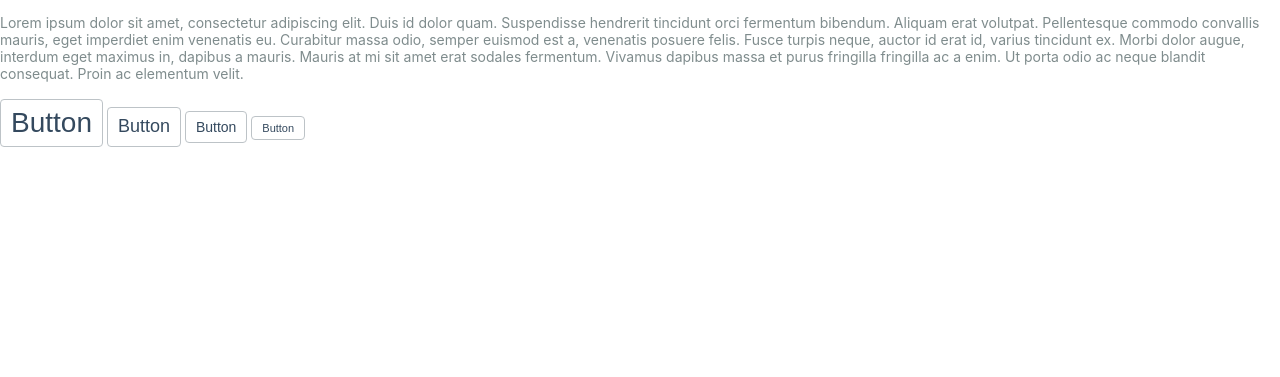
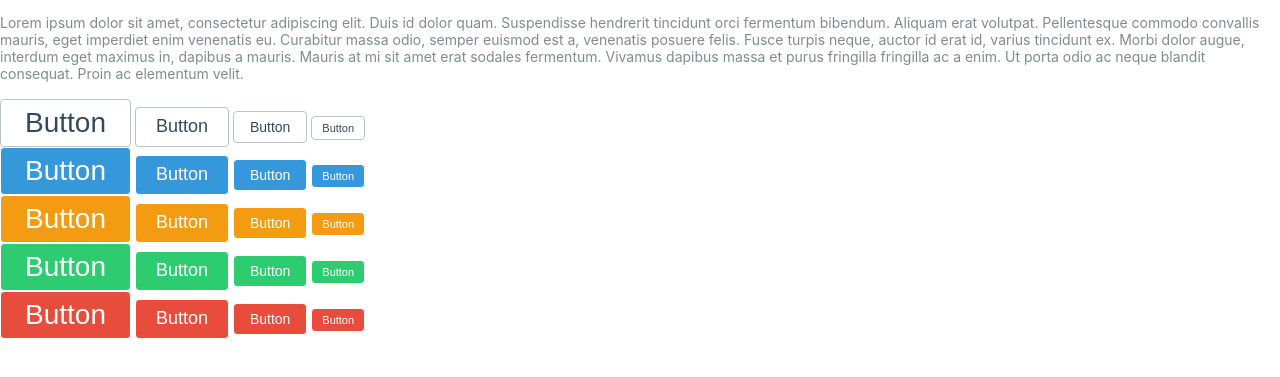
Before and after one commit to awwwesome-css/awwwesome-css, a website: page index.html in a window 1280 px wide. Shown: the part 245-622 px from the top of the page. Drawn offline with Linux system fonts and the light colour scheme.

Commit message:
button types and io updated

```diff
--- a/index.html
+++ b/index.html
@@ -20,5 +20,25 @@
 		<button class="button medium">Button</button>
 		<button class="button">Button</button>
     <button class="button small">Button</button>
+		</br>
+		<button class="button primary large">Button</button>
+		<button class="button primary medium">Button</button>
+		<button class="button primary">Button</button>
+    <button class="button primary small">Button</button>
+		</br>
+		<button class="button warning large">Button</button>
+		<button class="button warning medium">Button</button>
+		<button class="button warning">Button</button>
+		<button class="button warning small">Button</button>
+		</br>
+		<button class="button success large">Button</button>
+		<button class="button success medium">Button</button>
+		<button class="button success">Button</button>
+		<button class="button success small">Button</button>
+		</br>
+		<button class="button danger large">Button</button>
+		<button class="button danger medium">Button</button>
+		<button class="button danger">Button</button>
+		<button class="button danger small">Button</button>
   </body>
 <html>
--- a/sass/elements/button.sass
+++ b/sass/elements/button.sass
@@ -8,3 +8,19 @@
 		+io-medium
 	&.large
 		+io-large
+	&.danger
+		color: white
+		background-color: $color-danger
+		border-color: currentColor
+	&.primary
+		color: white
+		background-color: $color-primary
+		border-color: currentColor
+	&.success
+		color: white
+		background-color: $color-success
+		border-color: currentColor
+	&.warning
+		color: white
+		background-color: $color-warning
+		border-color: currentColor
--- a/sass/utils/colors.sass
+++ b/sass/utils/colors.sass
@@ -29,3 +29,8 @@ $color-content: $asbestos
 $color-io-background: white
 $color-io-border: $silver
 $color-io-text: $wetasphalt
+
+$color-primary: $peterriver
+$color-warning: $orange
+$color-success: $emerland
+$color-danger: $alizarin
--- a/sass/utils/io.sass
+++ b/sass/utils/io.sass
@@ -6,12 +6,18 @@
 =io-small
 	font-size: $size-small
 	height: 24px
+	padding-left: 10px
+	padding-right: 10px
 =io-medium
 	font-size: $size-medium
 	height: 40px
+	padding-left: 20px
+	padding-right: 20px
 =io-large
 	font-size: $size-large
 	height: 48px
+	padding-left: 24px
+	padding-right: 24px
 
 =io
 	background-color: $color-io-background
@@ -20,5 +26,5 @@
 	color: $color-io-text
 	font-size: $size-normal
 	height: 32px
-	padding-left: 10px
-	padding-right: 10px
+	padding-left: 16px
+	padding-right: 16px
```
Also changed, not shown: css/awwwesome.css.
